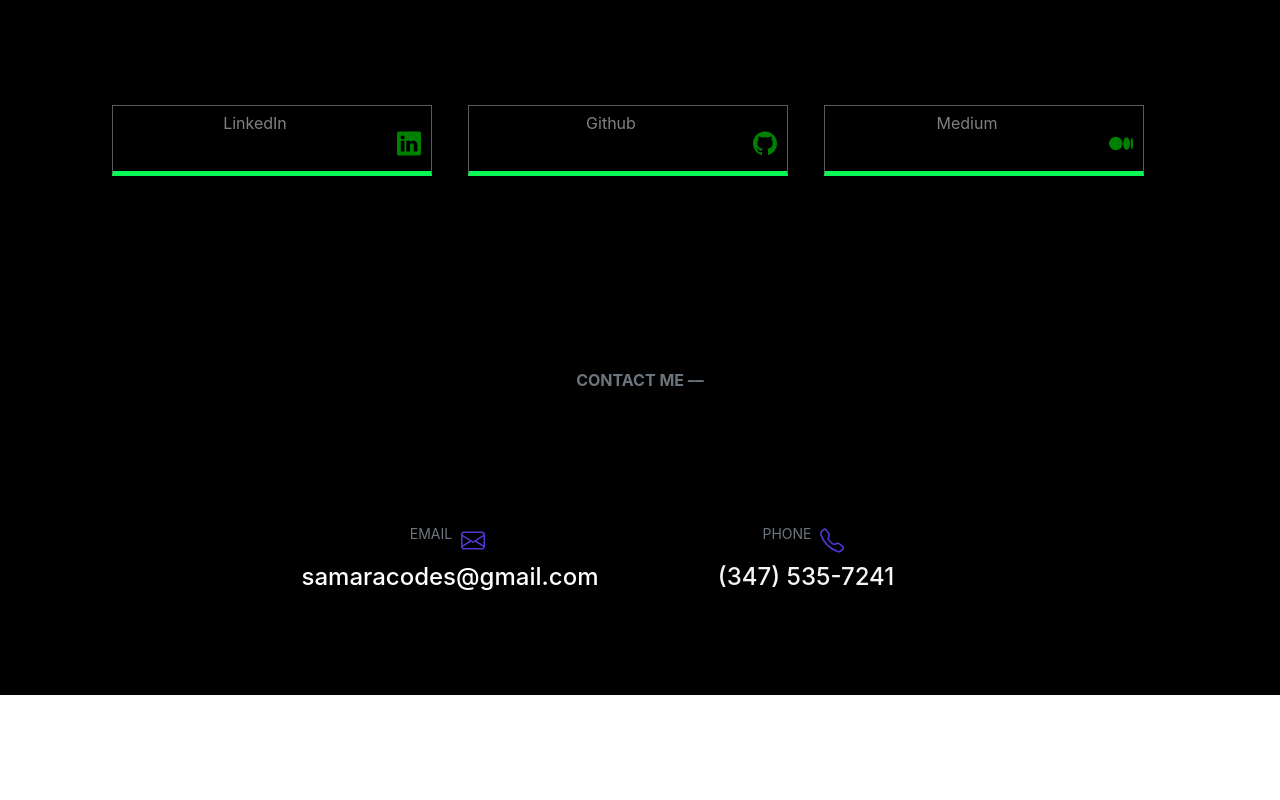
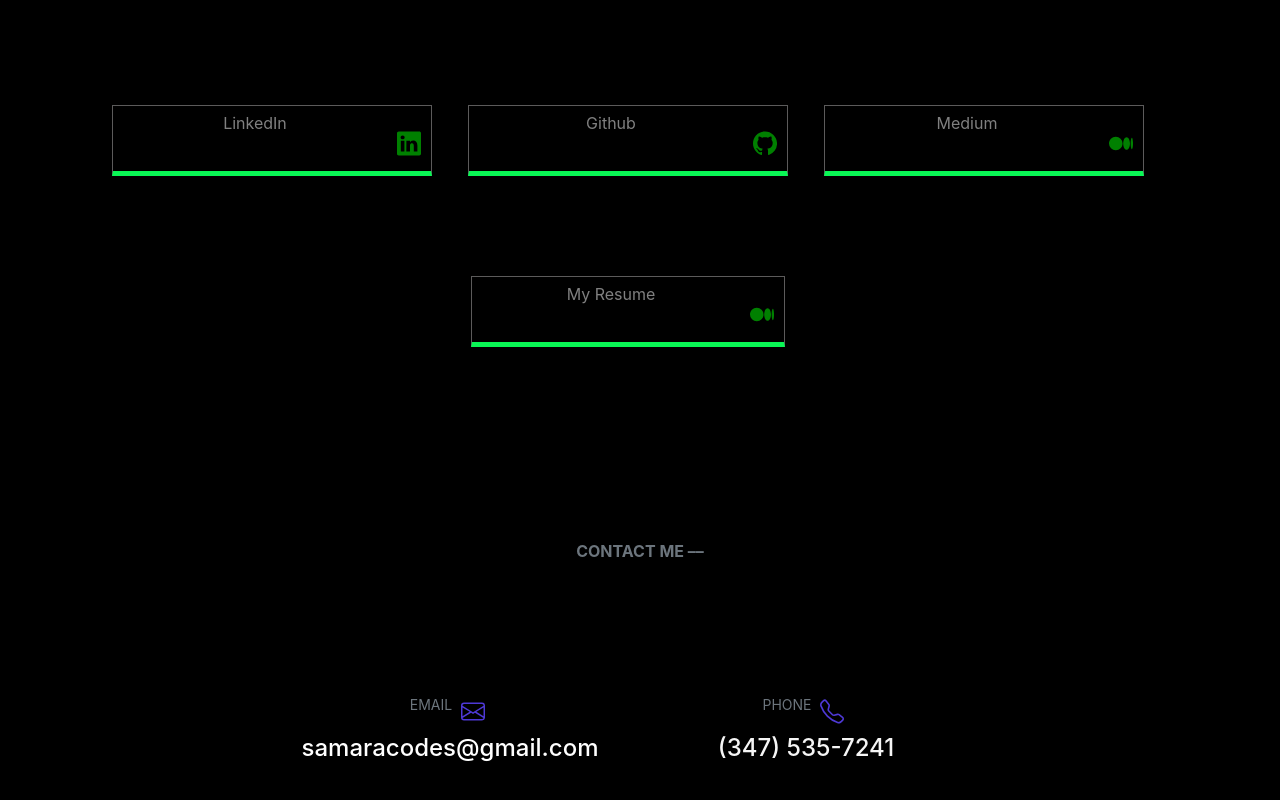
Before and after one commit to samaracodes/samaracodes_frontend, a React (Create React App) app: page / in a window 1280 px wide. Shown: the part 1658-2458 px from the top of the page. Before the commit the page ends 2353 px from the top, so only its background shows below. Built offline with nearby package versions, Linux system fonts and the light colour scheme.

Commit message:
added social media box for resume

```diff
--- a/src/components/Home.js
+++ b/src/components/Home.js
@@ -155,6 +155,18 @@ const Home = () => {
                             </a>
                         </div>
 
+                        {/* Social Media Box #4 */}
+                        <div class="row">
+                        <div class="col-3">
+                            <a href="https://drive.google.com/file/d/1yE0k1OZh83v79ooQfHw9iRkDv7tV8b-8/view?usp=sharing" class="social-link">
+                                My Resume
+                                <svg xmlns="http://www.w3.org/2000/svg" width="16" height="16" fill="currentColor" class="social-box-icon bi bi-medium" viewBox="0 0 16 16">
+                                    <path d="M9.025 8c0 2.485-2.02 4.5-4.513 4.5A4.506 4.506 0 0 1 0 8c0-2.486 2.02-4.5 4.512-4.5A4.506 4.506 0 0 1 9.025 8zm4.95 0c0 2.34-1.01 4.236-2.256 4.236-1.246 0-2.256-1.897-2.256-4.236 0-2.34 1.01-4.236 2.256-4.236 1.246 0 2.256 1.897 2.256 4.236zM16 8c0 2.096-.355 3.795-.794 3.795-.438 0-.793-1.7-.793-3.795 0-2.096.355-3.795.794-3.795.438 0 .793 1.699.793 3.795z"/>
+                                </svg>
+                            </a>
+                        </div>
+                        </div>
+
                     </div>
                 </div>
             </section>
```
